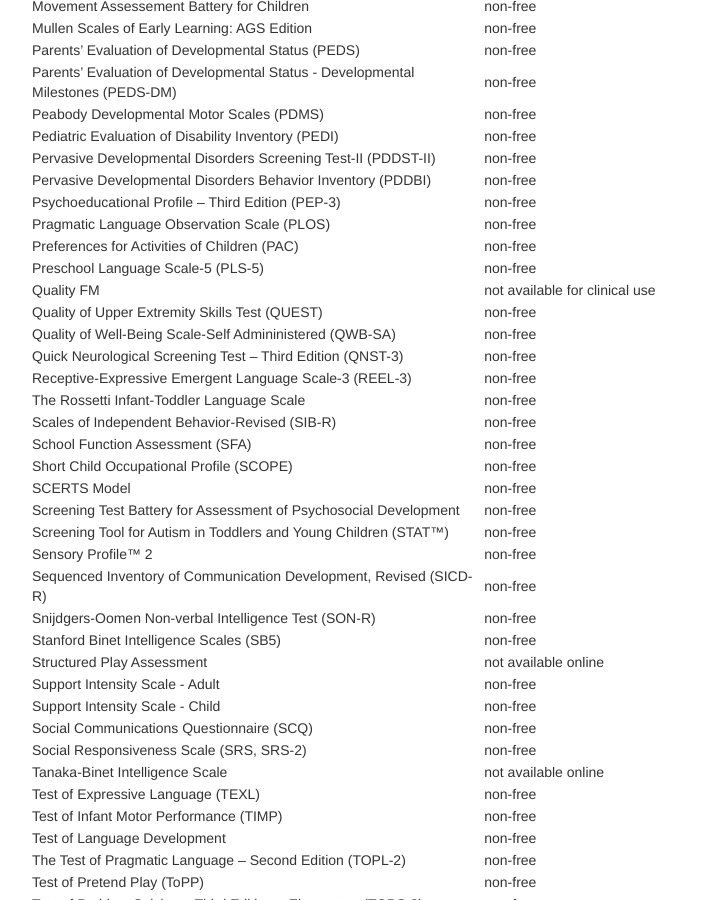
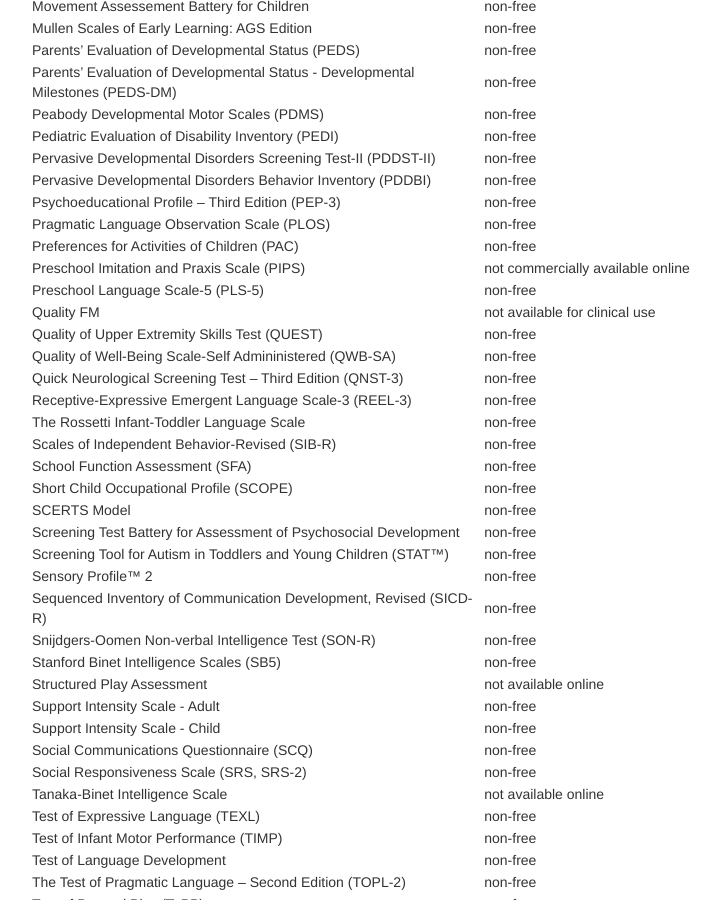
Before and after one commit to mjmaenner/disabilitymeasures, a Jekyll site: the page built from pages/donotqualify.md, in a window 1280 px wide and 900 px high, scrolled down 2555 px. Shown: the whole window, without its empty margins (259-979 px from the left). Built offline with Jekyll 4.4.1, drawn with Linux system fonts in a browser that asks for light colours.

Commit message:
Update donotqualify.md

```diff
--- a/pages/donotqualify.md
+++ b/pages/donotqualify.md
@@ -123,6 +123,7 @@ Pervasive Developmental Disorders Behavior Inventory (PDDBI) | non-free
 Psychoeducational Profile – Third Edition (PEP-3) | non-free
 Pragmatic Language Observation Scale (PLOS) | non-free
 Preferences for Activities of Children (PAC) | non-free
+Preschool Imitation and Praxis Scale (PIPS) | not commercially available online
 Preschool Language Scale-5 (PLS-5) | non-free
 Quality FM | not available for clinical use
 Quality of Upper Extremity Skills Test (QUEST) | non-free
```
